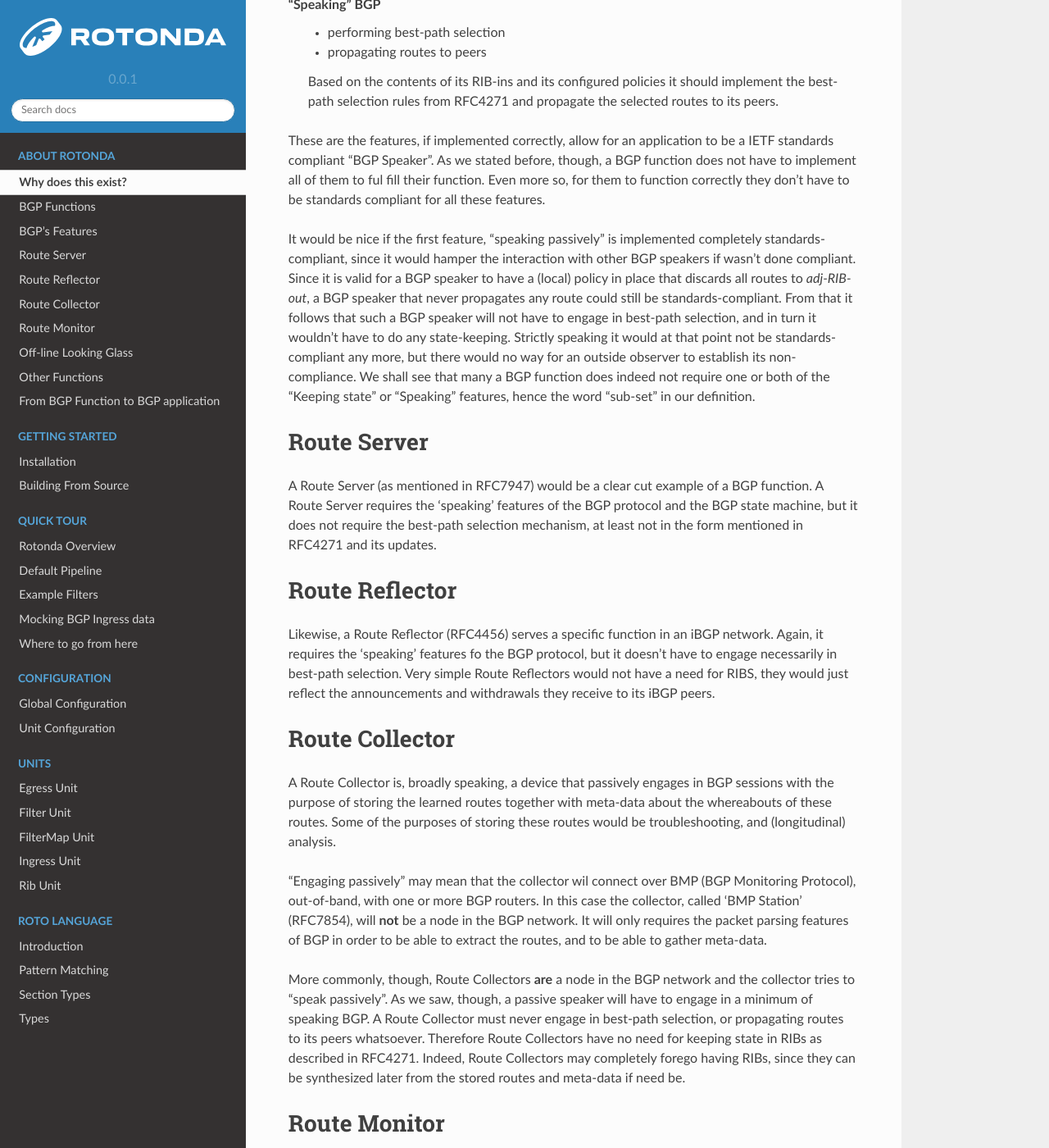
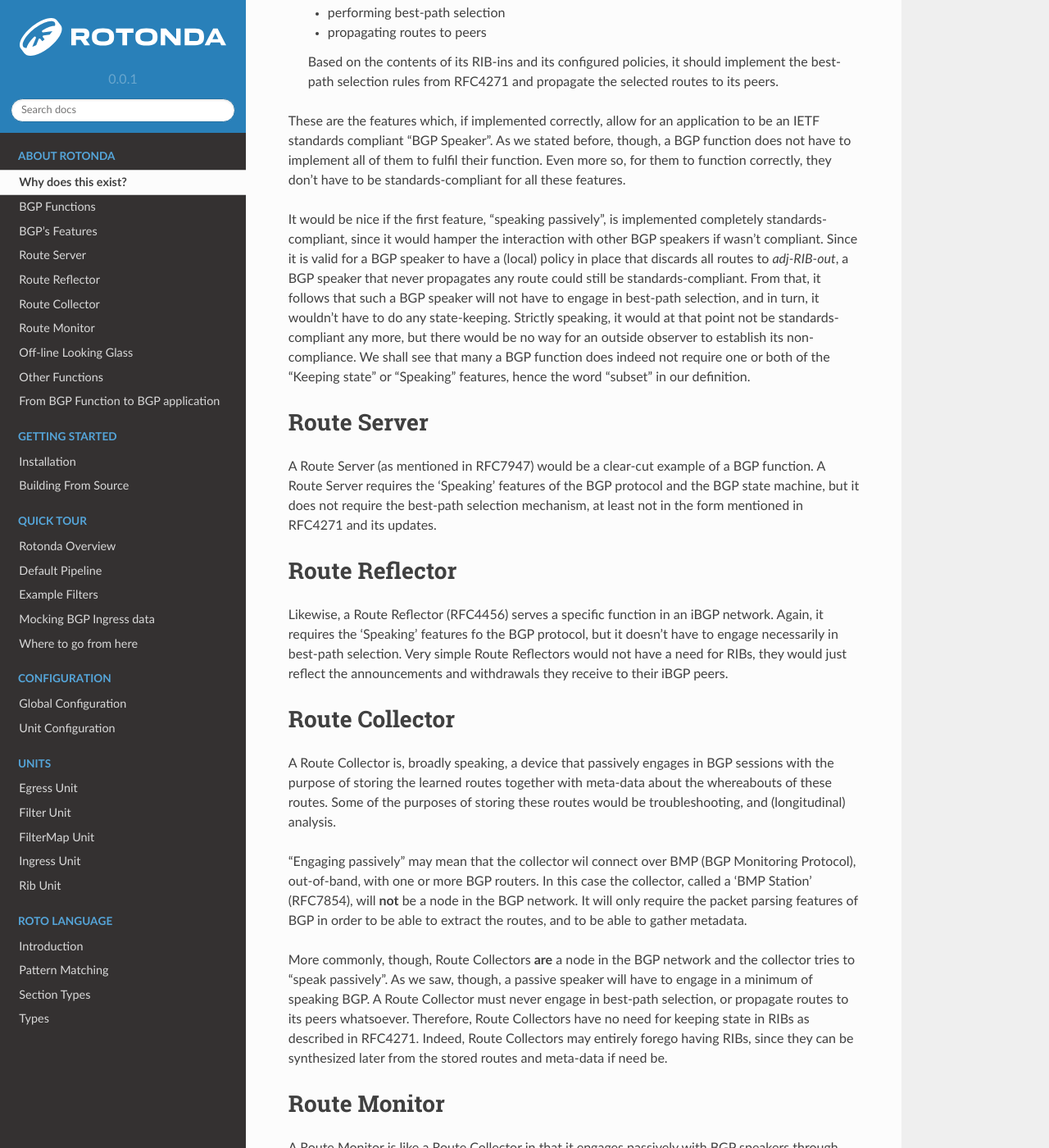
Before and after one commit to NLnetLabs/rotonda-doc, a Sphinx documentation site: the page built from manual/source/why.rst, in a window 1280 px wide and 1400 px high, scrolled down 1163 px. Shown: the whole window at 82% size. Built offline with Sphinx 7.4.7 and the Read the Docs theme 2.0.0, drawn with Linux system fonts in a browser that asks for light colours; some of the changed text lies outside the part shown.

Commit message:
corrections

```diff
--- a/manual/source/why.rst
+++ b/manual/source/why.rst
@@ -3,8 +3,8 @@
 
 Central to Rotonda is the observation that there is no one-size-fits-all
 application for a network's BGP routing needs any more. As networks are
-growing, so is their complexity, and as a consequence BGP is being used in
-more places in the network and it has turned into a generic container for
+growing, so is their complexity, and as a consequence, BGP is being used in
+more places in the network, and it has turned into a generic container for
 information about network nodes, increasing its complexity. Pressure on BGP to
 offer better security further increased the complexity of BGP itself and its
 deployments.
@@ -19,37 +19,36 @@
 BGP Functions
 ~~~~~~~~~~~~~
 
-So what are these BGP functions anyway? The way we would like to describe them
+So, what are these BGP functions anyway? The way we would like to describe them
 is "a specialized task within a network relying on BGP, that requires a
-sub-set of BGP's features". Often this task is performed by a node in the
+subset of BGP's features". Often, this task is performed by a node in the
 network.
 
 BGP's Features
 ~~~~~~~~~~~~~~
 
 Before we delve deeper into BGP functions, let's first establish what we mean
-with BGP's features, by posing ourselves the question: "What are the
-requirements for a fully-fledged BGP speaker?". Although BGP is supposedly a
-*protocol*, RFC4271 and its updates actually describe three components that go
-beyond a mere protocol: the BGP packet format, the BGP state machine, and the
-Routing Information Base.
+with BGP's features, by posing the question: "What are the
+requirements for a fully-fledged BGP speaker?". RFC4271 and its updates
+describes BGP consisting of three components: the BGP packet format, the BGP
+state machine, and the Routing Information Base.
 
 The specific required interaction of these components describe BGP's features,
 they boil down to:
 
-"Listening" a.k.a "passively speaking" BGP
+"Listening", a.k.a "passively speaking" BGP
     - parsing BGP packets
     - opening and maintaining sessions with the BGP state machine
 
-    This would is the least amount of work a BGP function would need to do in
-    order to be accepted as a functioning part of a network routed with BGP.
+    This is the least amount of work a BGP function would need to do in order
+    to be accepted as a functioning part of a network routed with BGP.
 
 Keeping State in RIBs called
     - `adj-RIB-in-pre/post`,
     - `loc-RIB`
     - `adj-RIB-out`
 
-    In order for a BGP function to conform to a IETF standards-compliant "BGP
+    In order for a BGP function to conform to an IETF standards-compliant "BGP
     speaker" it would have to feature these RIBs, at least, "logically"
     (again, you guessed it, RFC4271).
 
@@ -57,34 +56,34 @@
     - performing best-path selection
     - propagating routes to peers
 
-    Based on the contents of its RIB-ins and its configured policies it should
+    Based on the contents of its RIB-ins and its configured policies, it should
     implement the best-path selection rules from RFC4271 and propagate the
     selected routes to its peers.
 
-These are the features, if implemented correctly, allow for an application to
-be a IETF standards compliant "BGP Speaker". As we stated before, though, a
-BGP function does not have to implement all of them to ful fill their
-function. Even more so, for them to function correctly they don't have to be
-standards compliant for all these features.
+These are the features which, if implemented correctly, allow for an
+application to be an IETF standards compliant "BGP Speaker". As we stated
+before, though, a BGP function does not have to implement all of them to
+fulfil their function. Even more so, for them to function correctly, they
+don't have to be standards-compliant for all these features.
 
-It would be nice if the first feature, "speaking passively" is implemented
+It would be nice if the first feature, "speaking passively", is implemented
 completely standards-compliant, since it would hamper the interaction with
-other BGP speakers if wasn't done compliant. Since it is valid for a BGP
-speaker to have a (local) policy in place that discards all routes to
-`adj-RIB-out`, a BGP speaker that never propagates any route could still be
-standards-compliant. From that it follows that such a BGP speaker will not
-have to engage in best-path selection, and in turn it wouldn't have to do any
-state-keeping. Strictly speaking it would at that point not be
-standards-compliant any more, but there would no way for an outside observer
-to establish its non-compliance. We shall see that many a BGP function does
-indeed not require one or both of the "Keeping state" or "Speaking" features,
-hence the word "sub-set" in our definition.
+other BGP speakers if wasn't compliant. Since it is valid for a BGP speaker to
+have a (local) policy in place that discards all routes to `adj-RIB-out`, a
+BGP speaker that never propagates any route could still be
+standards-compliant. From that, it follows that such a BGP speaker will not
+have to engage in best-path selection, and in turn, it wouldn't have to do any
+state-keeping. Strictly speaking, it would at that point not be
+standards-compliant any more, but there would be no way for an outside
+observer to establish its non-compliance. We shall see that many a BGP
+function does indeed not require one or both of the "Keeping state" or
+"Speaking" features, hence the word "subset" in our definition.
 
 Route Server
 ~~~~~~~~~~~~
 
-A Route Server (as mentioned in RFC7947) would be a clear cut example
-of a BGP function. A Route Server requires the 'speaking' features of the
+A Route Server (as mentioned in RFC7947) would be a clear-cut example
+of a BGP function. A Route Server requires the 'Speaking' features of the
 BGP protocol and the BGP state machine, but it does not require the best-path
 selection mechanism, at least not in the form mentioned in RFC4271 and its
 updates.
@@ -93,10 +92,10 @@
 ~~~~~~~~~~~~~~~
 
 Likewise, a Route Reflector (RFC4456) serves a specific function in an iBGP
-network. Again, it requires the 'speaking' features fo the BGP protocol, but
+network. Again, it requires the 'Speaking' features fo the BGP protocol, but
 it doesn't have to engage necessarily in best-path selection. Very simple
-Route Reflectors would not have a need for RIBS, they would just reflect the
-announcements and withdrawals they receive to its iBGP peers.
+Route Reflectors would not have a need for RIBs, they would just reflect the
+announcements and withdrawals they receive to their iBGP peers.
 
 Route Collector
 ~~~~~~~~~~~~~~~
@@ -108,16 +107,16 @@
 
 "Engaging passively" may mean that the collector wil connect over BMP (BGP
 Monitoring Protocol), out-of-band, with one or more BGP routers. In this case
-the collector, called 'BMP Station' (RFC7854), will **not** be a node in the
-BGP network. It will only requires the packet parsing features of BGP in order
-to be able to extract the routes, and to be able to gather meta-data.
+the collector, called a 'BMP Station' (RFC7854), will **not** be a node in the
+BGP network. It will only require the packet parsing features of BGP in order
+to be able to extract the routes, and to be able to gather metadata.
 
 More commonly, though, Route Collectors **are** a node in the BGP network and
 the collector tries to "speak passively". As we saw, though, a passive speaker
 will have to engage in a minimum of speaking BGP. A Route Collector must never
-engage in best-path selection, or propagating routes to its peers whatsoever.
-Therefore Route Collectors have no need for keeping state in RIBs as described
-in RFC4271. Indeed, Route Collectors may completely forego having RIBs, since
+engage in best-path selection, or propagate routes to its peers whatsoever.
+Therefore, Route Collectors have no need for keeping state in RIBs as described
+in RFC4271. Indeed, Route Collectors may entirely forego having RIBs, since
 they can be synthesized later from the stored routes and meta-data if need be.
 
 Route Monitor
@@ -141,7 +140,7 @@
 data from the RIBs is collected from these routers into databases and made
 available to users from there ("off-line").
 
-In order to collect data from the router the looking glass should be able to
+In order to collect data from the router, the looking glass should be able to
 support the "passively speaking" feature, or it should retrieve the data over
 BMP. Other BGP features are not required.
 
@@ -161,7 +160,7 @@
 ~~~~~~~~~~~~~~~~~~~~~~~~~~~~~~~~~~~~
 
 All of the BGP functions mentioned here exist today, as hardware devices, or
-as software applications, be it open source or proprietary. Many of these
+as software applications, be it open-source or proprietary. Many of these
 applications, though, were not intended to be used for these BGP functions,
 e.g. requiring patching, and/or requiring a multitude of applications, glued
 together with ad-hoc code.
@@ -175,7 +174,7 @@
 experiment with and analyze BGP (and related) data.
 
 Thirdly, Rotonda aspires to lower the barrier to implement new, experimental
-BGP (and routing) features, not only by offering this already mentioned
+BGP (and routing) features, not only by offering this already-mentioned
 framework, but also by allowing plugins to be inserted into it easily. One
 area of development that jumps to mind would be improving the security
 features of BGP.
```
Also changed, not shown: other parts of manual/source/why.rst (+1 -1 lines).
